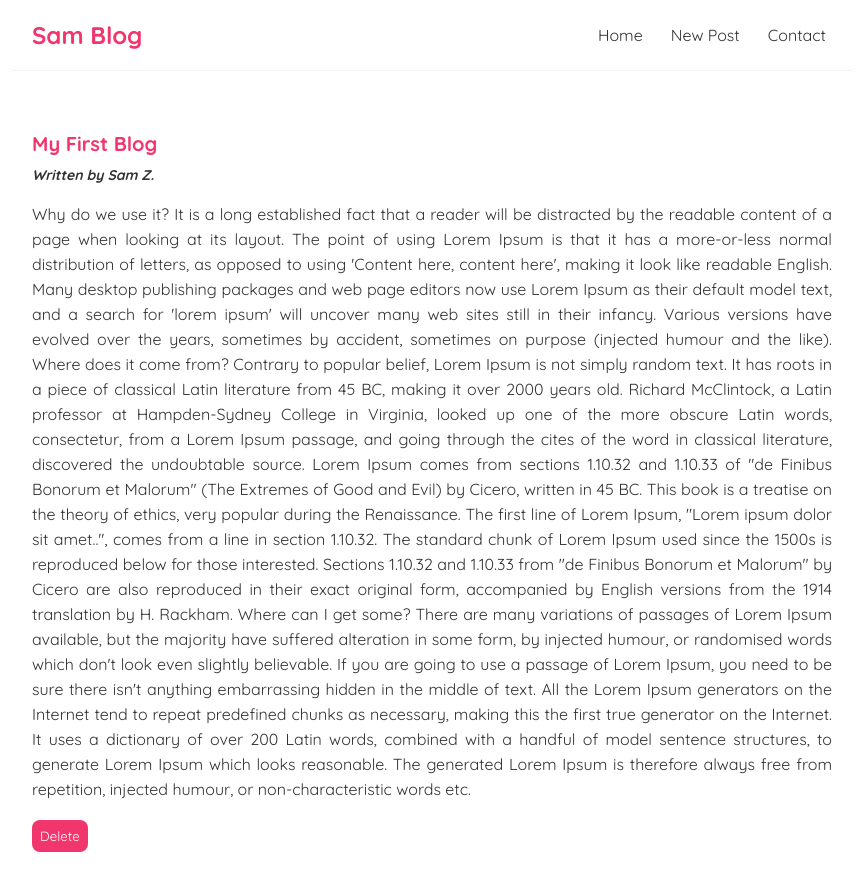
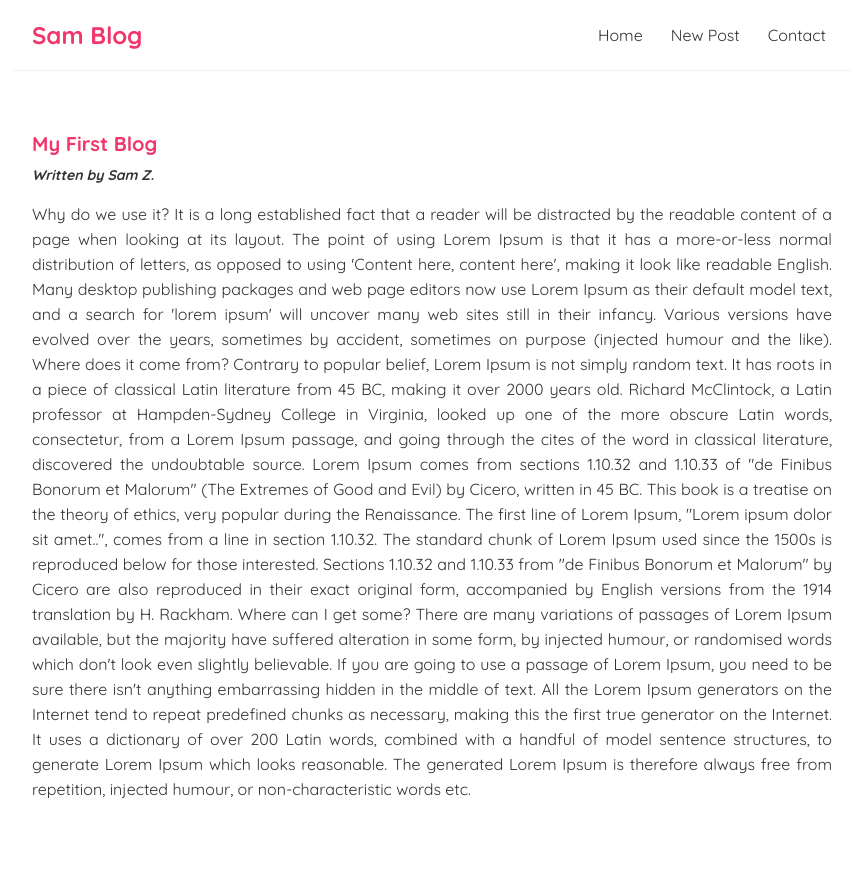
Before and after one commit to smsandja/Sam-blog, a React (Create React App) app: page /posts/1 in a window 1280 px wide. Shown: the top 890 px of the page, without its empty margins (208-1071 px from the left). Built offline with nearby package versions, Linux system fonts and the light colour scheme; data requests are answered from the project's data file.

Commit message:
code review 1

```diff
--- a/src/PostDetails.js
+++ b/src/PostDetails.js
@@ -1,13 +1,15 @@
 import { useHistory, useParams } from "react-router-dom/cjs/react-router-dom.min";
 import useFetch from "./useFetch";
+import { useState } from "react";
 
 const PostDetails = () => {
     const { id } = useParams();
     const { data: post, error, isPending } = useFetch('http://localhost:5555/posts/' + id);
     const redirect = useHistory();
+    const isAdmin = useState(true);
 
     const handleDelete = () =>{
-       fetch('http://localhost:5555/posts' + post.id, {
+       fetch('http://localhost:5555/posts/' + post.id, {
         method: 'DELETE'
        }).then(() => {
         redirect.push("/")
@@ -23,9 +25,8 @@ const PostDetails = () => {
                     <h2>{ post.title }</h2>
                     <p>Written by { post.author }</p>
                     <div>{ post.body }</div>
-                    <button onClick={handleDelete}>Delete</button>
+                    { !isAdmin && <button onClick={handleDelete}>Delete</button> }
                </article>
-
                 )}
         </div>
      );
```
Also changed, not shown: data/db.json (+0 -6 lines).
